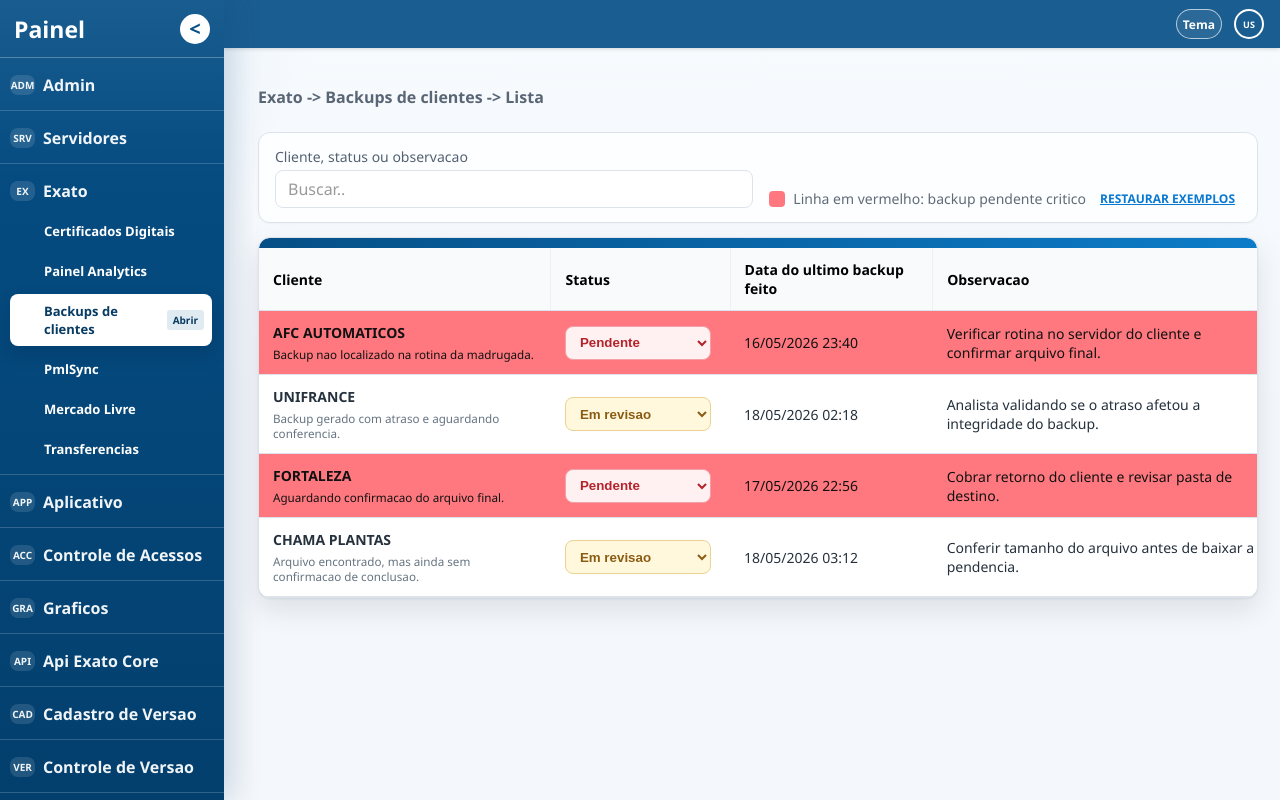
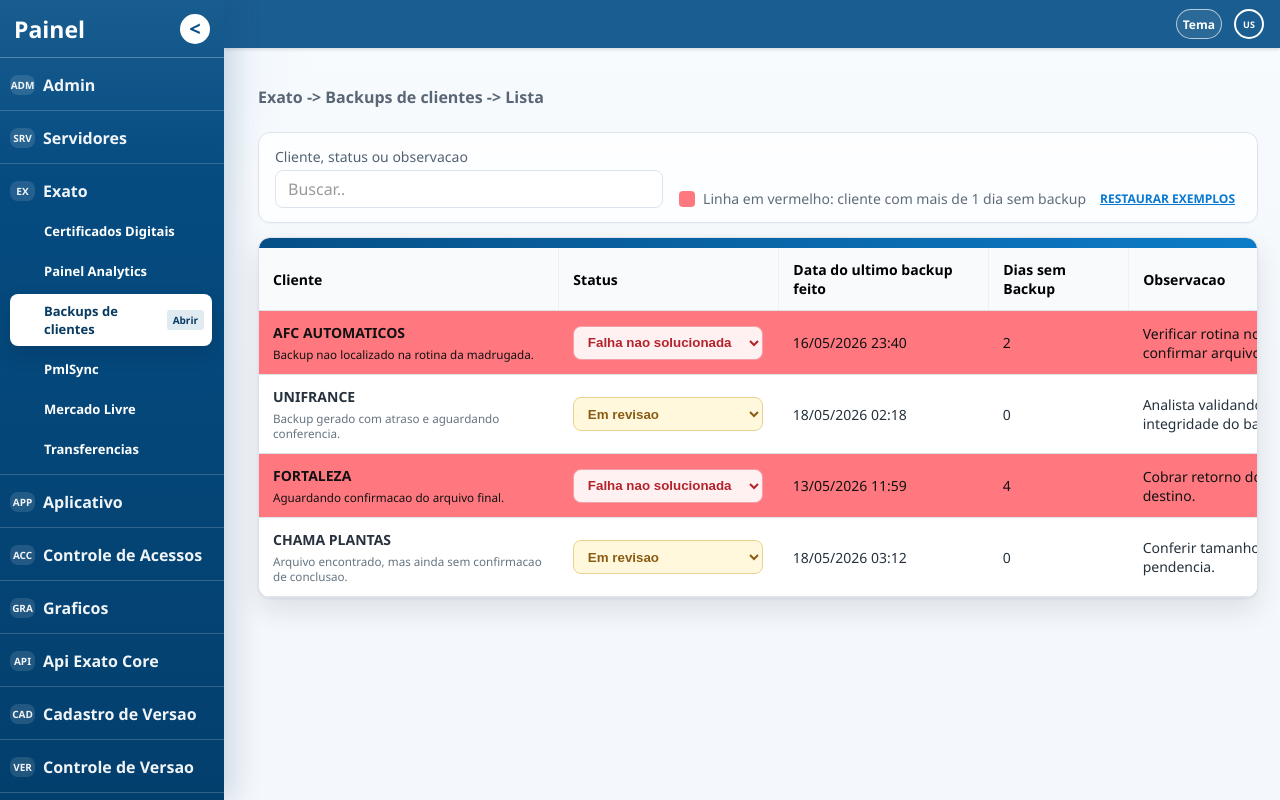
Before and after one commit to Fenickell/analytics-sistema-exato, a website: page backups/index.html in a window 1280 px wide. Drawn offline with Linux system fonts and the light colour scheme.

Commit message:
Add days without backup tracking

```diff
--- a/assets/css/styles.css
+++ b/assets/css/styles.css
@@ -502,14 +502,15 @@ input {
 .certificate-table th:nth-child(9) { width: 210px; }
 
 .backup-table {
-  min-width: 1280px;
+  min-width: 1450px;
 }
 
-.backup-table th:nth-child(1) { width: 320px; }
-.backup-table th:nth-child(2) { width: 180px; }
-.backup-table th:nth-child(3) { width: 220px; }
-.backup-table th:nth-child(4) { width: 390px; }
-.backup-table th:nth-child(5) { width: 260px; }
+.backup-table th:nth-child(1) { width: 300px; }
+.backup-table th:nth-child(2) { width: 220px; }
+.backup-table th:nth-child(3) { width: 210px; }
+.backup-table th:nth-child(4) { width: 140px; }
+.backup-table th:nth-child(5) { width: 340px; }
+.backup-table th:nth-child(6) { width: 240px; }
 
 .non-business-day td {
   background: var(--danger-soft);
@@ -624,7 +625,7 @@ input {
 }
 
 .status-select {
-  width: 146px;
+  width: 190px;
   height: 34px;
   border: 1px solid #b9c4cf;
   border-radius: var(--radius-sm);
--- a/assets/js/app.js
+++ b/assets/js/app.js
@@ -5,10 +5,10 @@ const pages = {
     tone: "warning",
     source: "PowerBI / integracao futura",
     alerts: [
-      { id: "backup-afc", client: "AFC AUTOMATICOS", status: "Pendente", severity: "high", detail: "Backup nao localizado na rotina da madrugada.", lastBackup: "16/05/2026 23:40", observation: "Verificar rotina no servidor do cliente e confirmar arquivo final." },
-      { id: "backup-unifrance", client: "UNIFRANCE", status: "Em revisao", severity: "medium", detail: "Backup gerado com atraso e aguardando conferencia.", lastBackup: "18/05/2026 02:18", observation: "Analista validando se o atraso afetou a integridade do backup." },
-      { id: "backup-fortaleza", client: "FORTALEZA", status: "Pendente", severity: "high", detail: "Aguardando confirmacao do arquivo final.", lastBackup: "17/05/2026 22:56", observation: "Cobrar retorno do cliente e revisar pasta de destino." },
-      { id: "backup-chama-plantas", client: "CHAMA PLANTAS", status: "Em revisao", severity: "medium", detail: "Arquivo encontrado, mas ainda sem confirmacao de conclusao.", lastBackup: "18/05/2026 03:12", observation: "Conferir tamanho do arquivo antes de baixar a pendencia." }
+      { id: "backup-afc", client: "AFC AUTOMATICOS", status: "Falha nao solucionada", severity: "high", detail: "Backup nao localizado na rotina da madrugada.", lastBackup: "16/05/2026 23:40", daysWithoutBackup: 2, observation: "Verificar rotina no servidor do cliente e confirmar arquivo final." },
+      { id: "backup-unifrance", client: "UNIFRANCE", status: "Em revisao", severity: "medium", detail: "Backup gerado com atraso e aguardando conferencia.", lastBackup: "18/05/2026 02:18", daysWithoutBackup: 0, observation: "Analista validando se o atraso afetou a integridade do backup." },
+      { id: "backup-fortaleza", client: "FORTALEZA", status: "Falha nao solucionada", severity: "high", detail: "Aguardando confirmacao do arquivo final.", lastBackup: "13/05/2026 11:59", daysWithoutBackup: 4, observation: "Cobrar retorno do cliente e revisar pasta de destino." },
+      { id: "backup-chama-plantas", client: "CHAMA PLANTAS", status: "Em revisao", severity: "medium", detail: "Arquivo encontrado, mas ainda sem confirmacao de conclusao.", lastBackup: "18/05/2026 03:12", daysWithoutBackup: 0, observation: "Conferir tamanho do arquivo antes de baixar a pendencia." }
     ]
   },
   pmlsync: {
@@ -118,20 +118,39 @@ function escapeHtml(value) {
 }
 
 function statusToSeverity(status) {
-  return status === "Pendente" ? "high" : "medium";
+  return status === "Falha nao solucionada" ? "high" : "medium";
 }
 
 function getBackupQueue() {
   const savedQueue = localStorage.getItem(backupStorageKey);
+  const defaultQueue = structuredClone(pages.backups.alerts);
 
   if (!savedQueue) {
-    return structuredClone(pages.backups.alerts);
+    return defaultQueue;
   }
 
   try {
-    return JSON.parse(savedQueue);
+    const saved = JSON.parse(savedQueue);
+    const migrated = saved.map((item) => {
+      const fallback = defaultQueue.find((entry) => entry.id === item.id) || {};
+      const status = item.status === "Pendente" ? "Falha nao solucionada" : item.status;
+      const daysWithoutBackup = Number.isFinite(item.daysWithoutBackup)
+        ? item.daysWithoutBackup
+        : fallback.daysWithoutBackup || 0;
+
+      return {
+        ...fallback,
+        ...item,
+        status,
+        daysWithoutBackup,
+        severity: statusToSeverity(status)
+      };
+    });
+
+    saveBackupQueue(migrated);
+    return migrated;
   } catch {
-    return structuredClone(pages.backups.alerts);
+    return defaultQueue;
   }
 }
 
@@ -307,15 +326,16 @@ function renderTopic(topic) {
 function renderBackupsPage(topic) {
   const queue = getBackupQueue();
   const rows = queue.map((item) => `
-    <tr class="${item.severity === "high" ? "non-business-day" : ""}">
+    <tr class="${item.daysWithoutBackup > 1 ? "non-business-day" : ""}">
       <td><strong>${escapeHtml(item.client)}</strong><small>${escapeHtml(item.detail)}</small></td>
       <td>
         <select class="status-select status-select-${item.severity}" data-action="change-backup-status" data-id="${item.id}" aria-label="Alterar status de ${escapeHtml(item.client)}">
-          <option ${item.status === "Pendente" ? "selected" : ""}>Pendente</option>
+          <option ${item.status === "Falha nao solucionada" ? "selected" : ""}>Falha nao solucionada</option>
           <option ${item.status === "Em revisao" ? "selected" : ""}>Em revisao</option>
         </select>
       </td>
       <td>${escapeHtml(item.lastBackup)}</td>
+      <td>${escapeHtml(item.daysWithoutBackup)}</td>
       <td>${escapeHtml(item.observation)}</td>
       <td class="operations backup-operations">
         <button type="button" class="action secondary" data-action="edit-backup-observation" data-id="${item.id}">EDITAR OBS.</button>
@@ -324,7 +344,7 @@ function renderBackupsPage(topic) {
     </tr>
   `).join("") || `
     <tr>
-      <td colspan="5" class="empty-state">Nenhum backup pendente para acompanhar.</td>
+      <td colspan="6" class="empty-state">Nenhum backup pendente para acompanhar.</td>
     </tr>
   `;
 
@@ -339,7 +359,7 @@ function renderBackupsPage(topic) {
           </label>
           <div class="toolbar-summary">
             <span class="legend-square"></span>
-            Linha em vermelho: backup pendente critico
+            Linha em vermelho: cliente com mais de 1 dia sem backup
             <button type="button" class="text-action" data-action="reset-backups">RESTAURAR EXEMPLOS</button>
           </div>
         </div>
@@ -352,6 +372,7 @@ function renderBackupsPage(topic) {
                   <th>Cliente</th>
                   <th>Status</th>
                   <th>Data do ultimo backup feito</th>
+                  <th>Dias sem Backup</th>
                   <th>Observacao</th>
                   <th>Operacoes</th>
                 </tr>
```
